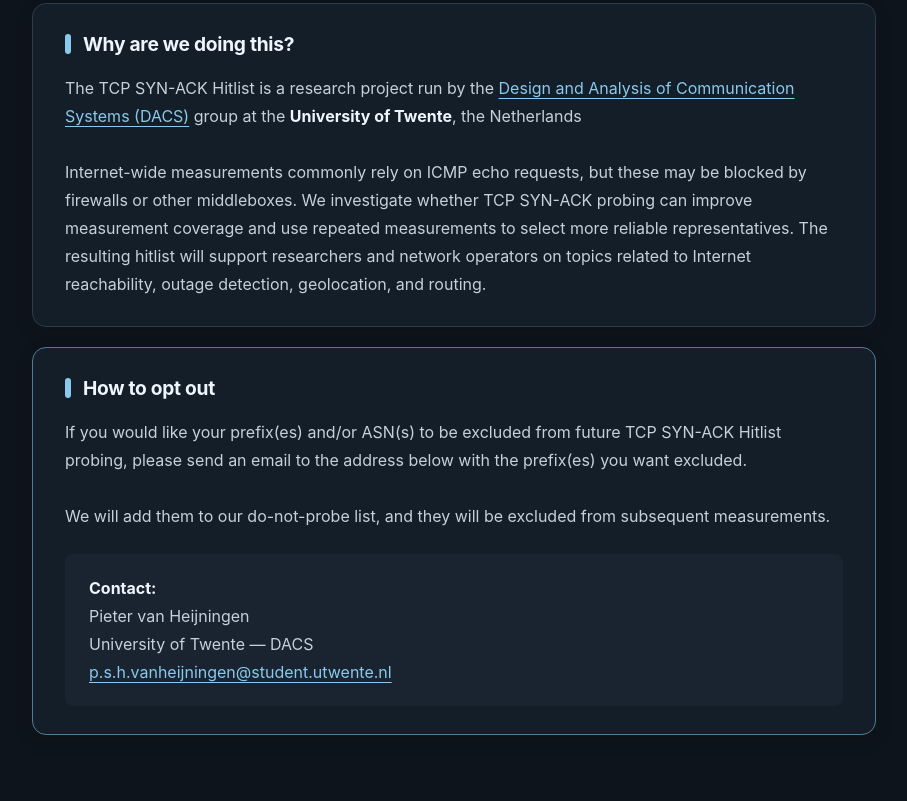
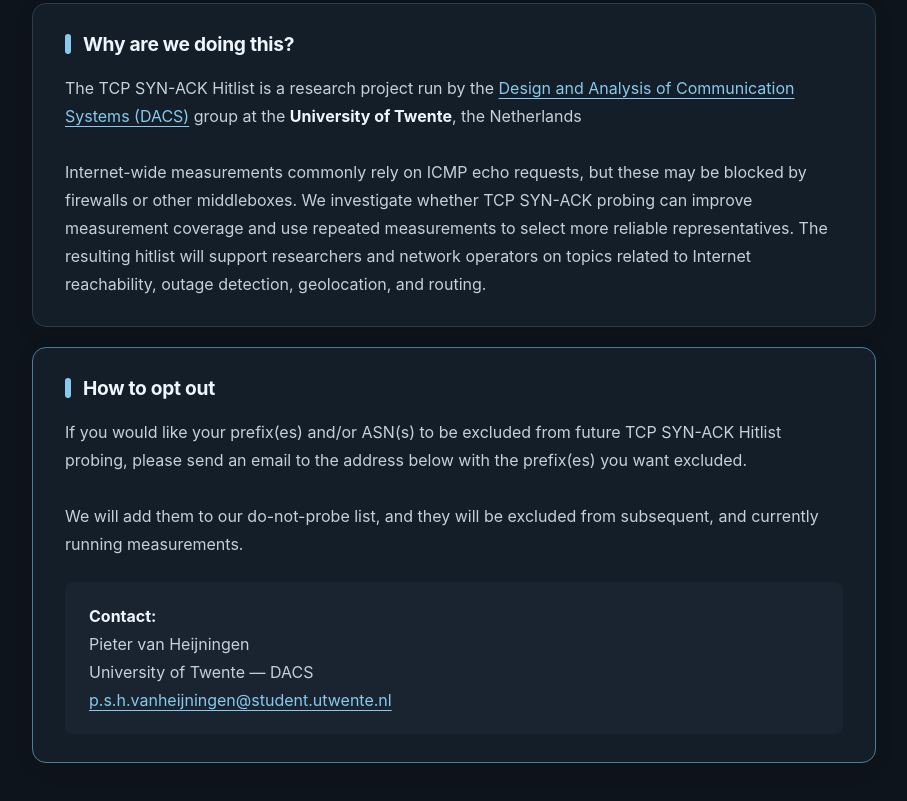
Before and after one commit to pietervanheijningen/synack-optout, a plain HTML site: page index.html in a window 1280 px wide. Shown: the part 1202-2003 px from the top of the page, without its empty margins (186-1093 px from the left). Drawn offline with Linux system fonts and the light colour scheme.

```diff
--- a/index.html
+++ b/index.html
@@ -312,7 +312,7 @@
             <p>
                 If you would like your prefix(es) and/or ASN(s) to be excluded from future TCP SYN-ACK Hitlist probing, please
                 send an email to the address below with the prefix(es) you want excluded.<br><br>
-                We will add them to our do-not-probe list, and they will be excluded from subsequent measurements.
+                We will add them to our do-not-probe list, and they will be excluded from subsequent, and currently running measurements.
             </p>
 
             <div class="contact">
```
Also changed, not shown: robots.txt (added).
